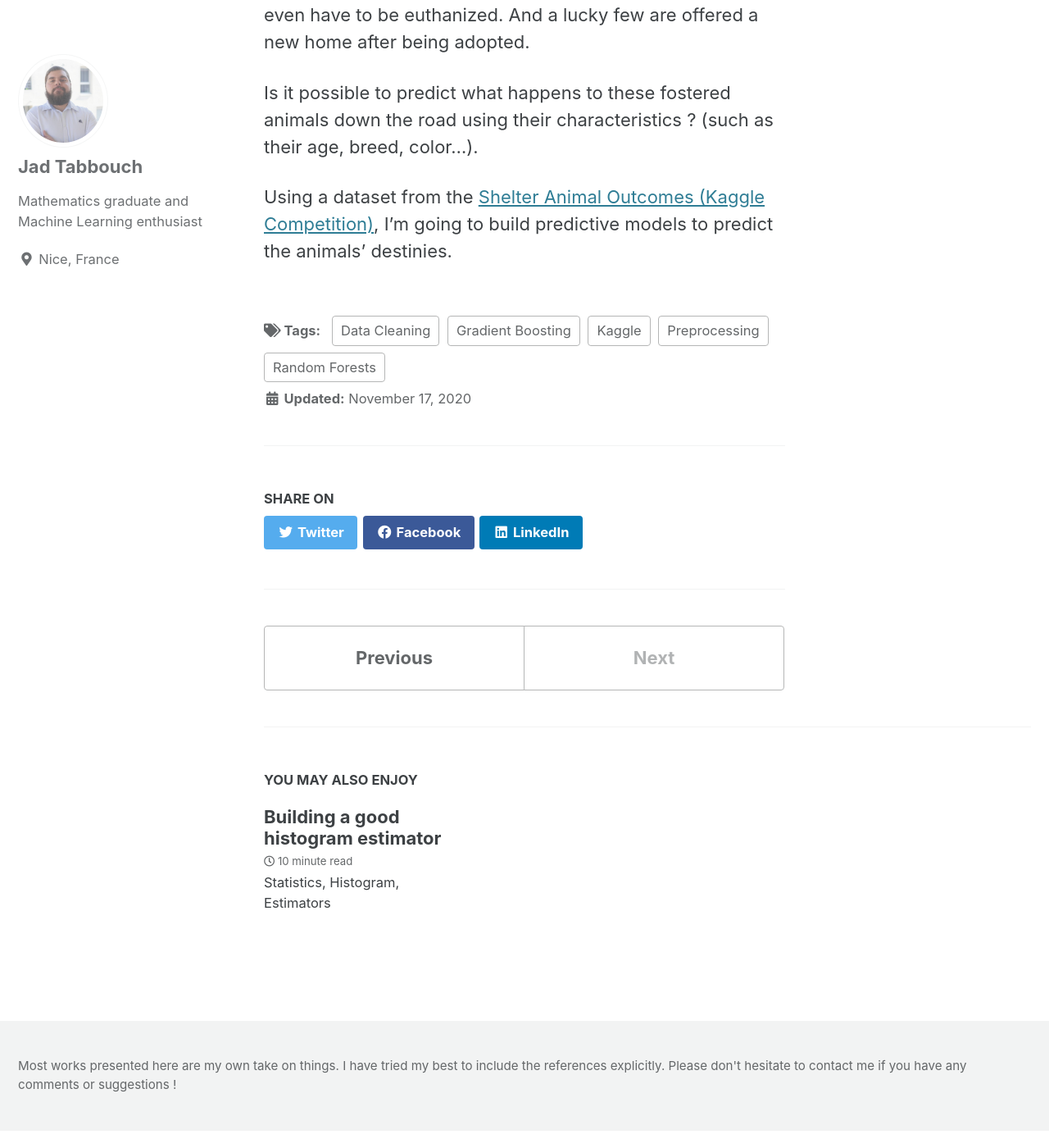
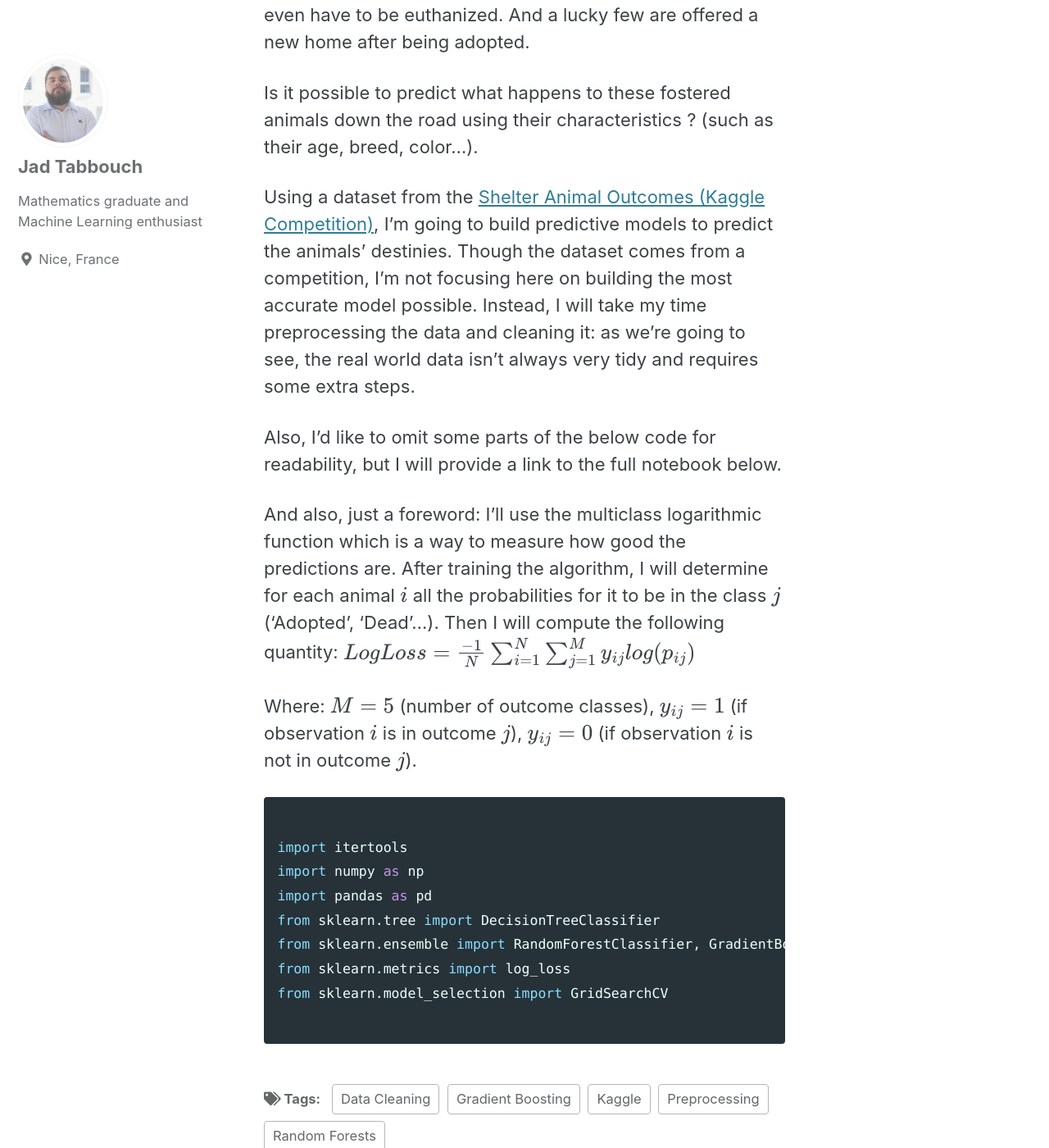
Before and after one commit to jad-tab/jad-tab.github.io, a Jekyll site: the page built from _posts/2020-02-05-Animals.md, in a window 1280 px wide and 1400 px high, scrolled down 1067 px. Shown: the whole window at 82% size. Built offline with Jekyll 4.4.1, drawn with Linux system fonts in a browser that asks for light colours; cached includes are drawn as plain includes; formulas are drawn with MathJax 3; before the commit the page ends 2446 px from its top, so only the background shows below that; some of the changed text lies outside the part shown.

Commit message:
Update 2020-02-05-Animals.md

````diff
--- a/_posts/2020-02-05-Animals.md
+++ b/_posts/2020-02-05-Animals.md
@@ -20,4 +20,28 @@ Unfortunately, with the ever-increasing number of abandonned animals, some can s
 
 Is it possible to predict what happens to these fostered animals down the road using their characteristics ? (such as their age, breed, color...).
 
-Using a dataset from the [Shelter Animal Outcomes (Kaggle Competition)](https://www.kaggle.com/c/shelter-animal-outcomes/overview), I'm going to build predictive models to predict the animals' destinies.
+Using a dataset from the [Shelter Animal Outcomes (Kaggle Competition)](https://www.kaggle.com/c/shelter-animal-outcomes/overview), I'm going to build predictive models to predict the animals' destinies. Though the dataset comes from a competition, I'm not focusing here on building the most accurate model possible. Instead, I will take my time preprocessing the data and cleaning it: as we're going to see, the real world data isn't always very tidy and requires some extra steps.
+
+Also, I'd like to omit some parts of the below code for readability, but I will provide a link to the full notebook below.
+
+And also, just a foreword: I'll use the multiclass logarithmic function which is a way to measure how good the predictions are. After training the algorithm, I will determine for each animal $$i$$ all the probabilities for it to be in the class $$j$$ ('Adopted', 'Dead'...). Then I will compute the following quantity:
+$$LogLoss = \frac{-1}{N} \sum_{i = 1}^{N} \sum_{j = 1}^M y_{ij} log(p_{ij})$$
+
+Where:
+$$M = 5$$ (number of outcome classes),
+$$y_{ij} = 1$$ (if observation $$i$$ is in outcome $$j$$), $$y_{ij} = 0$$ (if observation $$i$$ is not in outcome $$j$$).
+
+
+
+
+```python
+
+import itertools
+import numpy as np
+import pandas as pd
+from sklearn.tree import DecisionTreeClassifier
+from sklearn.ensemble import RandomForestClassifier, GradientBoostingClassifier
+from sklearn.metrics import log_loss
+from sklearn.model_selection import GridSearchCV
+
+```
````
